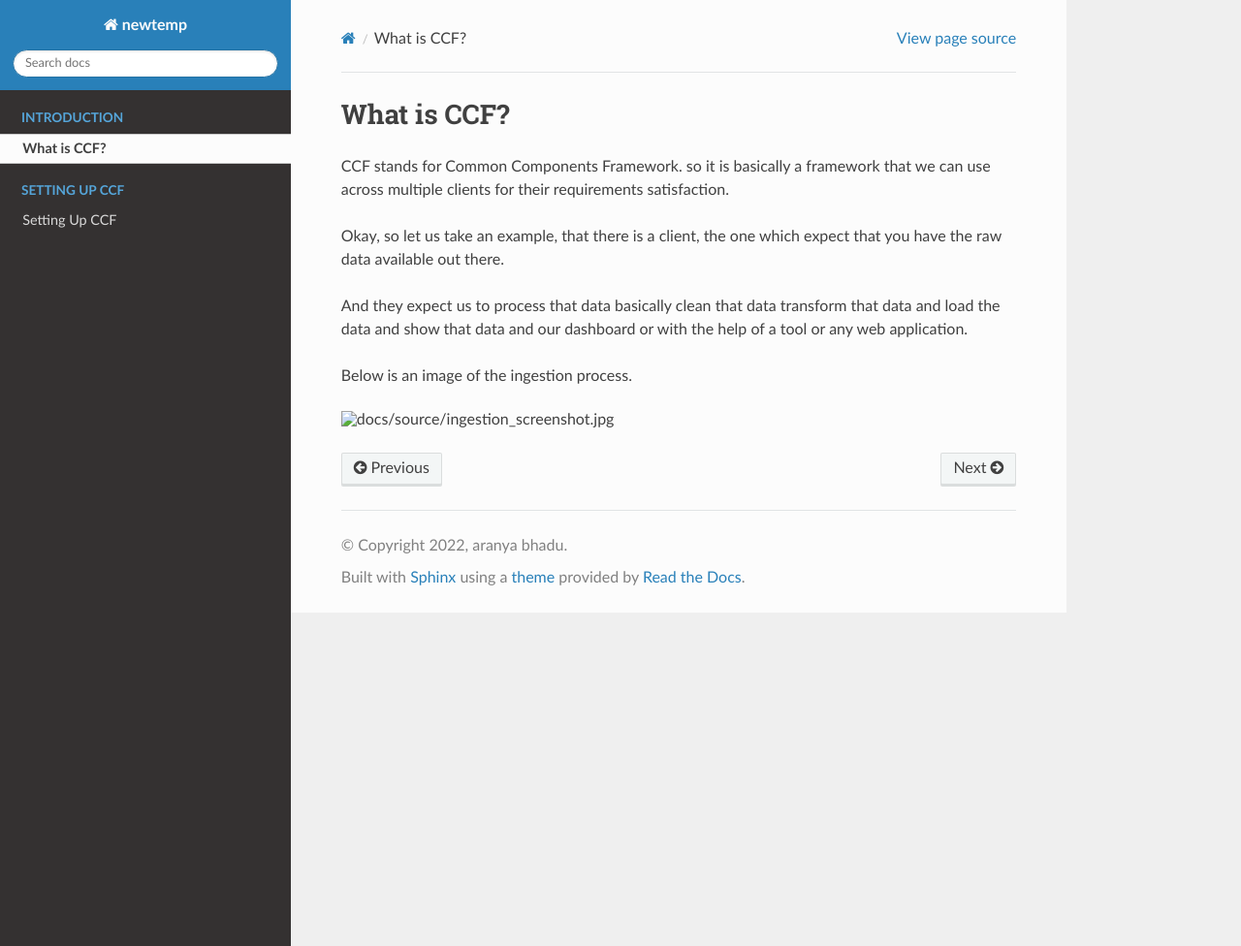
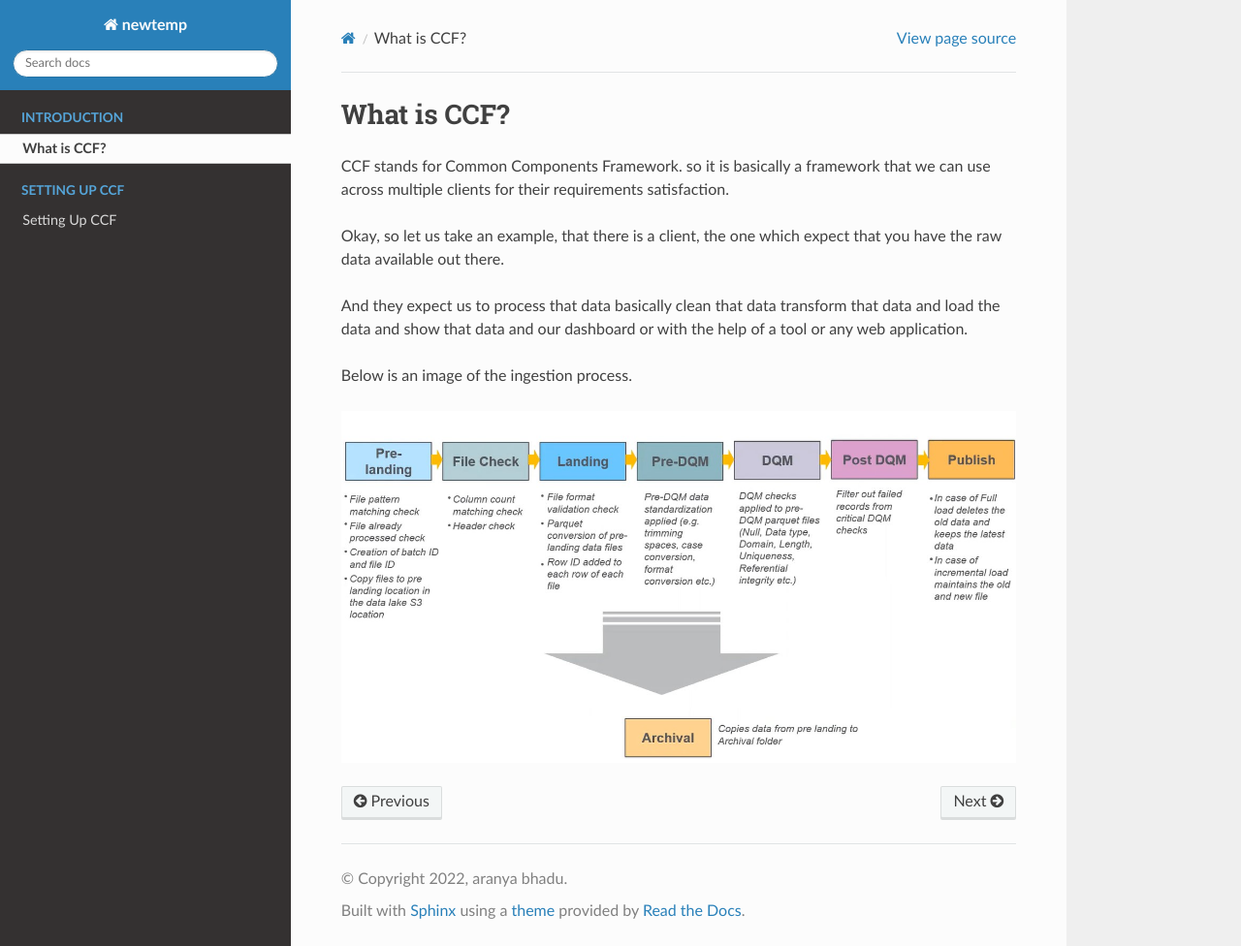
Before and after one commit to ara06bhadu/newtemp, a Sphinx documentation site: the page built from docs/source/whatisccf.rst, in a window 1280 px wide and 976 px high. Shown: the whole window at 97% size. Built offline with Sphinx 7.4.7 and the Read the Docs theme 2.0.0, drawn with Linux system fonts in a browser that asks for light colours.

Commit message:
Update whatisccf.rst

```diff
--- a/docs/source/whatisccf.rst
+++ b/docs/source/whatisccf.rst
@@ -11,4 +11,4 @@ And they expect us to process that data basically clean that data transform that
 
 Below is an image of the ingestion process.
 
-.. figure:: /docs/source/ingestion_screenshot.jpg
+.. figure:: ingestion_screenshot.jpg
```
